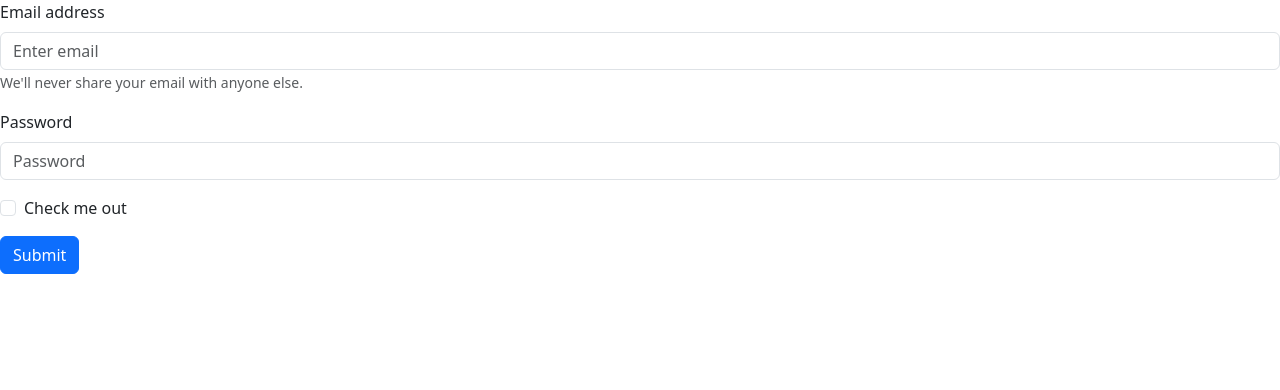
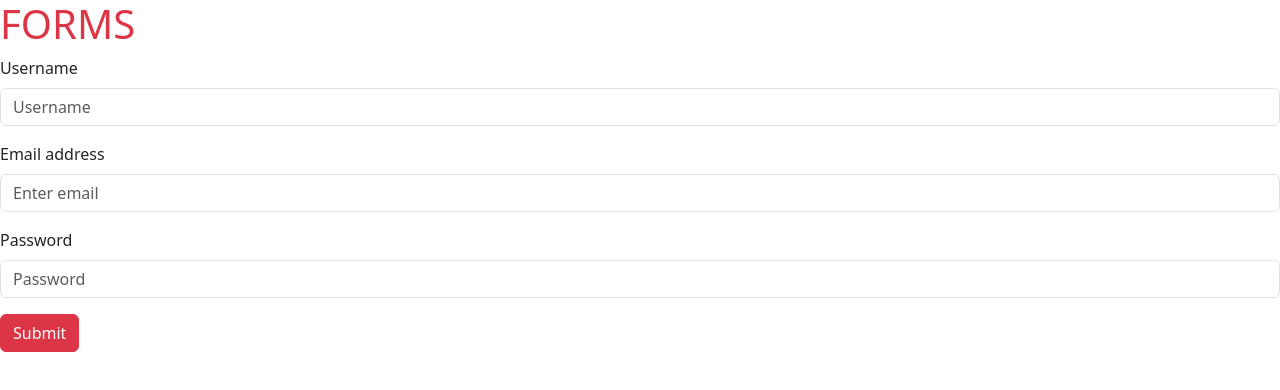
Before and after one commit to psyBeth/Revisions-and-Practices, a React (Create React App) app in the folder react06-forms-otherevents/: page / in a window 1280 px wide. Shown: the top 390 px of the page. Built offline with nearby package versions, Linux system fonts and the light colour scheme.

Commit message:
Forms.jsx

```diff
--- a/react06-forms-otherevents/src/components/1-forms/Forms.jsx
+++ b/react06-forms-otherevents/src/components/1-forms/Forms.jsx
@@ -1,31 +1,33 @@
 import Button from 'react-bootstrap/Button';
 import Form from 'react-bootstrap/Form';
+import Container from 'react-bootstrap/Container'
 
 
 const Forms = () => {
   return (
-    <div>
+    <container className="mt-4">
     <Form>
-      <Form.Group className="mb-3" controlId="formBasicEmail">
+      <h1 className='text-danger'>FORMS</h1>
+      <Form.Group className="mb-3" controlId="username">
+        <Form.Label>Username</Form.Label>
+        <Form.Control type="email" placeholder="Username" />
+      </Form.Group>
+
+      <Form.Group className="mb-3" controlId="email">
         <Form.Label>Email address</Form.Label>
         <Form.Control type="email" placeholder="Enter email" />
-        <Form.Text className="text-muted">
-          We'll never share your email with anyone else.
-        </Form.Text>
       </Form.Group>
 
-      <Form.Group className="mb-3" controlId="formBasicPassword">
+      <Form.Group className="mb-3" controlId="password">
         <Form.Label>Password</Form.Label>
         <Form.Control type="password" placeholder="Password" />
       </Form.Group>
-      <Form.Group className="mb-3" controlId="formBasicCheckbox">
-        <Form.Check type="checkbox" label="Check me out" />
-      </Form.Group>
-      <Button variant="primary" type="submit">
+
+      <Button variant="danger" type="submit">
         Submit
       </Button>
     </Form>
-    </div>
+    </container>
   )
 }
 
```
